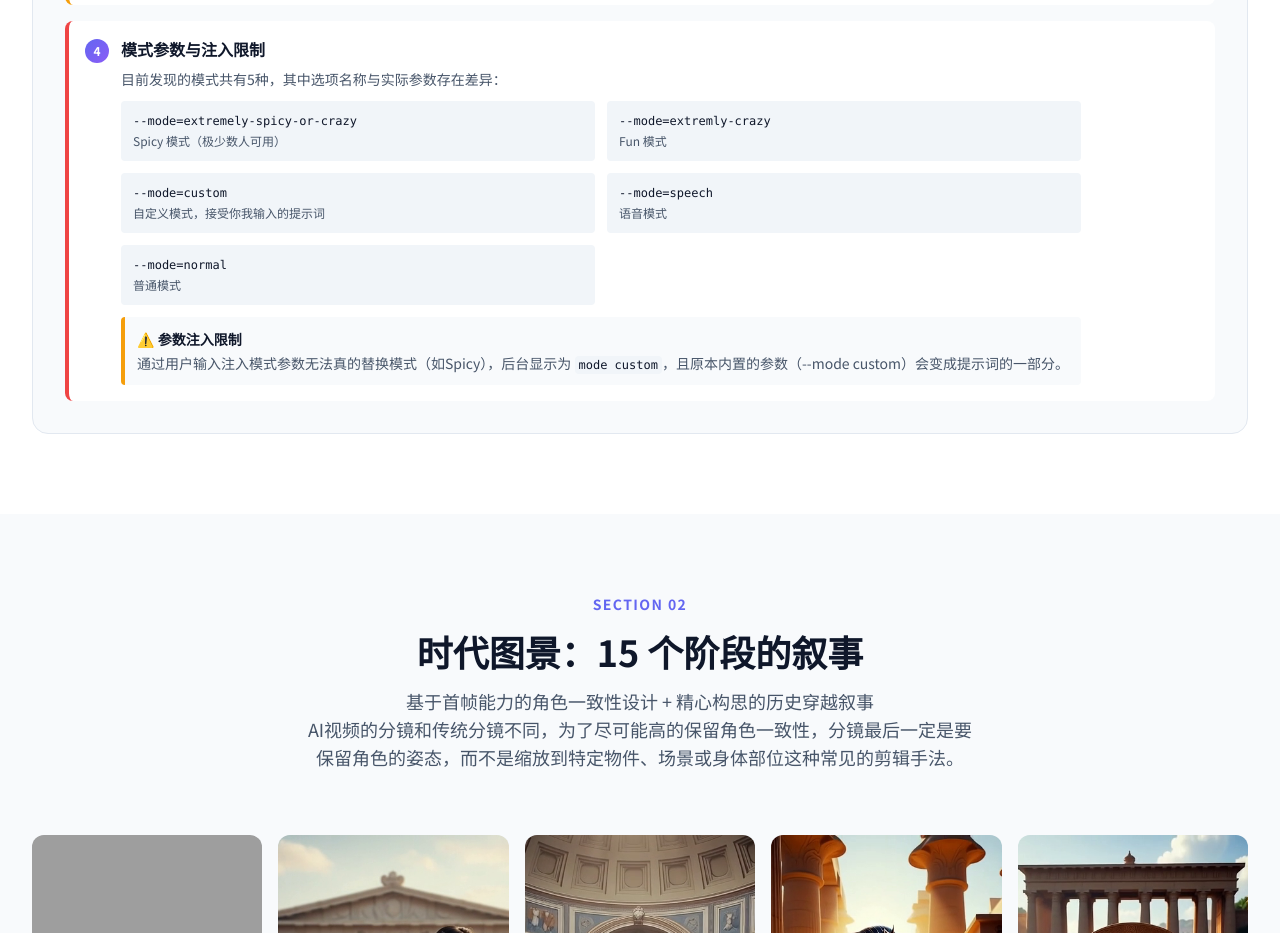
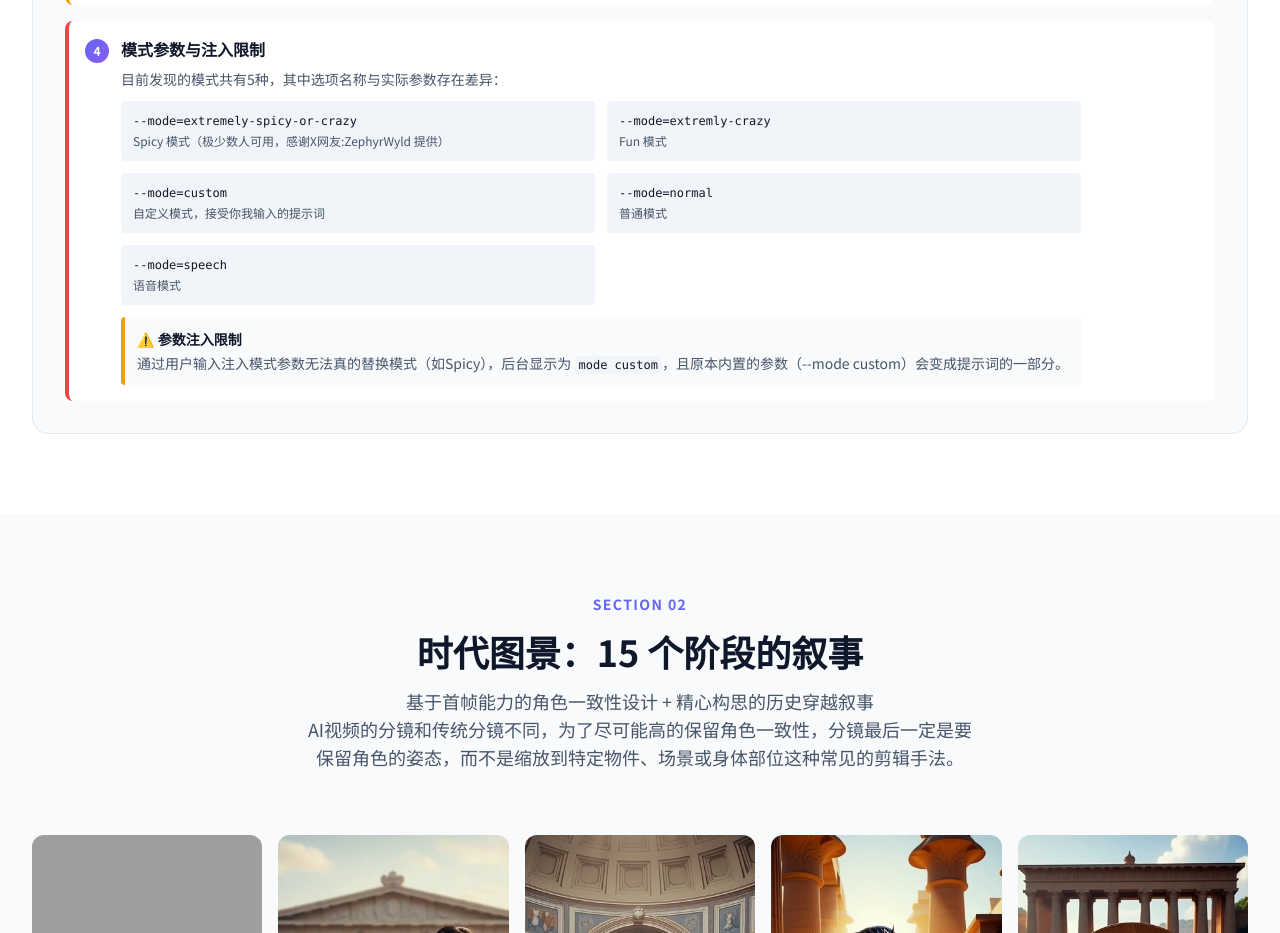
Before and after one commit to OtokoNoIzumi/Diary, a plain HTML site: page grok_imagen_research.html in a window 1280 px wide. Shown: the part 3400-4333 px from the top of the page. Drawn offline with nearby package versions, Linux system fonts and the light colour scheme; grey boxes are pictures that could not be loaded.

Commit message:
增加致谢

```diff
--- a/grok_imagen_research.html
+++ b/grok_imagen_research.html
@@ -688,7 +688,7 @@
                                         <div class="grid grid-cols-1 md:grid-cols-2 gap-3 mb-3">
                                             <div class="p-3 rounded" style="background-color: var(--bg-tertiary);">
                                                 <p class="text-xs font-mono mb-1" style="color: var(--text-primary);">--mode=extremely-spicy-or-crazy</p>
-                                                <p class="text-xs" style="color: var(--text-secondary);">Spicy 模式（极少数人可用）</p>
+                                                <p class="text-xs" style="color: var(--text-secondary);">Spicy 模式（极少数人可用，感谢X网友:ZephyrWyld 提供）</p>
                                             </div>
                                             <div class="p-3 rounded" style="background-color: var(--bg-tertiary);">
                                                 <p class="text-xs font-mono mb-1" style="color: var(--text-primary);">--mode=extremly-crazy</p>
@@ -699,12 +699,12 @@
                                                 <p class="text-xs" style="color: var(--text-secondary);">自定义模式，接受你我输入的提示词</p>
                                             </div>
                                             <div class="p-3 rounded" style="background-color: var(--bg-tertiary);">
+                                                <p class="text-xs font-mono mb-1" style="color: var(--text-primary);">--mode=normal</p>
+                                                <p class="text-xs" style="color: var(--text-secondary);">普通模式</p>
+                                            </div>
+                                            <div class="p-3 rounded" style="background-color: var(--bg-tertiary);">
                                                 <p class="text-xs font-mono mb-1" style="color: var(--text-primary);">--mode=speech</p>
                                                 <p class="text-xs" style="color: var(--text-secondary);">语音模式</p>
-                                            </div>
-                                            <div class="p-3 rounded" style="background-color: var(--bg-tertiary);">
-                                                <p class="text-xs font-mono mb-1" style="color: var(--text-primary);">--mode=normal</p>
-                                                <p class="text-xs" style="color: var(--text-secondary);">普通模式</p>
                                             </div>
                                         </div>
                                         <div class="p-3 rounded border-l-4" style="background-color: var(--bg-secondary); border-left-color: #f59e0b;">
```
